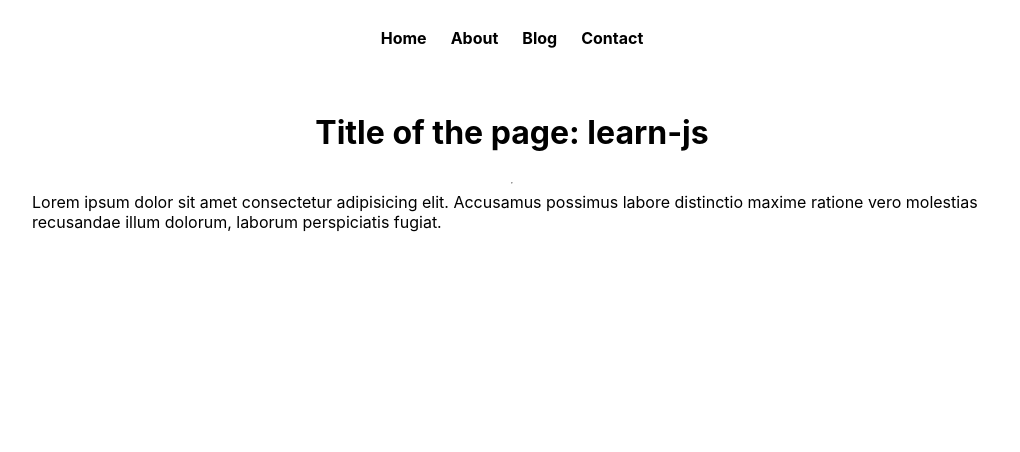
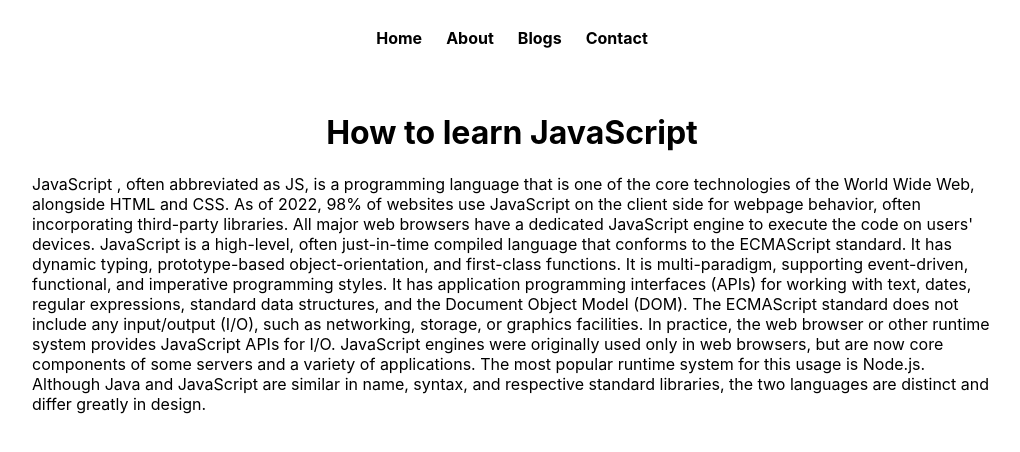
Before and after one commit to arijit-itobuz/Hunting-coder, a Next.js app: page /blogpost/learn-js in a window 1280 px wide. Shown: the top 452 px of the page, without its empty margins (128-1148 px from the left). Built offline with nearby package versions, Linux system fonts and the light colour scheme.

Commit message:
feat: added dynaic blog routes

```diff
--- a/blogdata/learn-nextjs.json
+++ b/blogdata/learn-nextjs.json
@@ -1,6 +1,6 @@
 {
   "title": "How to learn Nextjs",
-  "content": "JavaScript , often abbreviated as JS, is a programming language that is one of the core technologies of the World Wide Web, alongside HTML and CSS. As of 2022, 98% of websites use JavaScript on the client side for webpage behavior, often incorporating third-party libraries. All major web browsers have a dedicated JavaScript engine to execute the code on users' devices. JavaScript is a high-level, often just-in-time compiled language that conforms to the ECMAScript standard. It has dynamic typing, prototype-based object-orientation, and first-class functions. It is multi-paradigm, supporting event-driven, functional, and imperative programming styles. It has application programming interfaces (APIs) for working with text, dates, regular expressions, standard data structures, and the Document Object Model (DOM). The ECMAScript standard does not include any input/output (I/O), such as networking, storage, or graphics facilities. In practice, the web browser or other runtime system provides JavaScript APIs for I/O. JavaScript engines were originally used only in web browsers, but are now core components of some servers and a variety of applications. The most popular runtime system for this usage is Node.js. Although Java and JavaScript are similar in name, syntax, and respective standard libraries, the two languages are distinct and differ greatly in design.",
+  "content": "Next.js is an open-source web development framework created by Vercel enabling React-based web applications with server-side rendering and generating static websites. React documentation mentions Next.js among Recommended Toolchains advising it to developers as a solution when Building a server-rendered website with Node.js. Where traditional React apps can only render their content in the client-side browser, Next.js extends this functionality to include applications rendered on the server-side. The copyright and trademarks for Next.js are owned by Vercel, which also maintains and leads its open-source development",
   "author": "Arjit Das",
   "slug": "learn-nextjs"
 }
--- a/blogdata/learn-python.json
+++ b/blogdata/learn-python.json
@@ -1,6 +1,6 @@
 {
   "title": "How to learn Python",
-  "content": "JavaScript , often abbreviated as JS, is a programming language that is one of the core technologies of the World Wide Web, alongside HTML and CSS. As of 2022, 98% of websites use JavaScript on the client side for webpage behavior, often incorporating third-party libraries. All major web browsers have a dedicated JavaScript engine to execute the code on users' devices. JavaScript is a high-level, often just-in-time compiled language that conforms to the ECMAScript standard. It has dynamic typing, prototype-based object-orientation, and first-class functions. It is multi-paradigm, supporting event-driven, functional, and imperative programming styles. It has application programming interfaces (APIs) for working with text, dates, regular expressions, standard data structures, and the Document Object Model (DOM). The ECMAScript standard does not include any input/output (I/O), such as networking, storage, or graphics facilities. In practice, the web browser or other runtime system provides JavaScript APIs for I/O. JavaScript engines were originally used only in web browsers, but are now core components of some servers and a variety of applications. The most popular runtime system for this usage is Node.js. Although Java and JavaScript are similar in name, syntax, and respective standard libraries, the two languages are distinct and differ greatly in design.",
+  "content": "Python is a high-level, general-purpose programming language. Its design philosophy emphasizes code readability with the use of significant indentation. Python is dynamically-typed and garbage-collected. It supports multiple programming paradigms, including structured (particularly procedural), object-oriented and functional programming. It is often described as a batteries included language due to its comprehensive standard library. Guido van Rossum began working on Python in the late 1980s as a successor to the ABC programming language and first released it in 1991 as Python 0.9.0. Python 2.0 was released in 2000 and introduced new features such as list comprehensions, cycle-detecting garbage collection, reference counting, and Unicode support. Python 3.0, released in 2008, was a major revision that is not completely backward-compatible with earlier versions. Python 2 was discontinued with version 2.7.18 in 2020. Python consistently ranks as one of the most popular programming languages",
   "author": "Arjit Das",
   "slug": "learn-python"
 }
--- a/components/navbar.jsx
+++ b/components/navbar.jsx
@@ -13,8 +13,8 @@ const Navbar = () => {
           <Link href={'/about'}>
             <li>About</li>
           </Link>
-          <Link href={'/blog'}>
-            <li>Blog</li>
+          <Link href={'/blogs'}>
+            <li>Blogs</li>
           </Link>
           <Link href={'/contact'}>
             <li>Contact</li>
--- a/pages/about.jsx
+++ b/pages/about.jsx
@@ -1,8 +1,12 @@
 import React from 'react';
+import Head from 'next/head';
 
 const About = () => {
   return (
     <>
+      <Head>
+        <title>About</title>
+      </Head>
       <div>This is about page</div>
     </>
   );
--- a/pages/api/index.js
+++ b/pages/api/index.js
@@ -1,5 +1,5 @@
 // Next.js API route support: https://nextjs.org/docs/api-routes/introduction
 
 export default function index(req, res) {
-  res.status(200).json({ name: 'Arijit' });
+  res.status(200).json({ status: 'server running' });
 }
--- a/pages/blogpost/[slug].jsx
+++ b/pages/blogpost/[slug].jsx
@@ -1,20 +1,35 @@
-import React from 'react';
+import React, { useEffect, useState } from 'react';
 import { useRouter } from 'next/router';
 import styles from '../../styles/BlogPost.module.css';
 
 const Slug = () => {
   const router = useRouter();
   const { slug } = router.query;
+
+  const [blog, setBlog] = useState(null);
+
+  useEffect(() => {
+    const fetchData = async () => {
+      try {
+        if (!router.isReady) {
+          return;
+        }
+        const response = await fetch(`http://localhost:3000/api/getBlog?slug=${slug}`);
+        const data = await response.json();
+        setBlog(data);
+      } catch (error) {
+        console.log(error);
+      }
+    };
+    fetchData();
+  }, [router.isReady]);
+
   return (
     <>
       <div className={styles.container}>
         <main className={styles.main}>
-          <h1>Title of the page: {slug}</h1>
-          <hr />
-          <div>
-            Lorem ipsum dolor sit amet consectetur adipisicing elit. Accusamus possimus labore distinctio maxime ratione vero
-            molestias recusandae illum dolorum, laborum perspiciatis fugiat.
-          </div>
+          <h1>{blog && blog.title}</h1>
+          <div>{blog && blog.content}</div>
         </main>
       </div>
     </>
--- a/pages/contact.jsx
+++ b/pages/contact.jsx
@@ -1,8 +1,12 @@
 import React from 'react';
+import Head from 'next/head';
 
 const Contact = () => {
   return (
     <>
+      <Head>
+        <title>Contact</title>
+      </Head>
       <div>This is contact page</div>
     </>
   );
```
Also changed, not shown: pages/blogs.jsx (renamed from pages/blog.jsx, +6 -2 lines).
